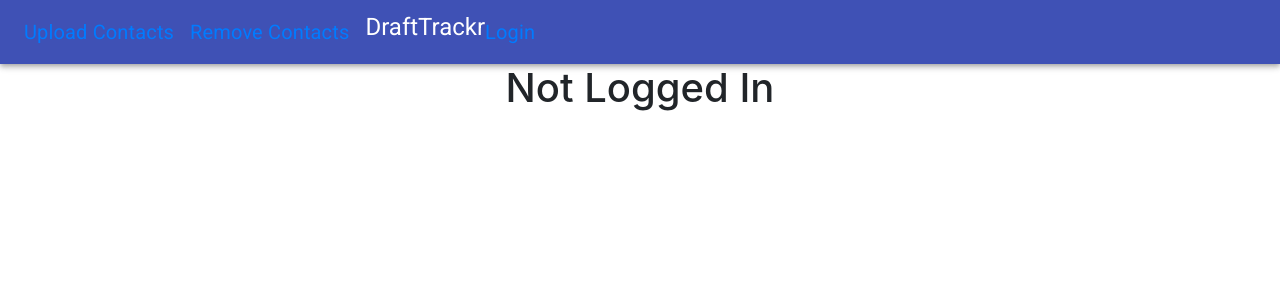
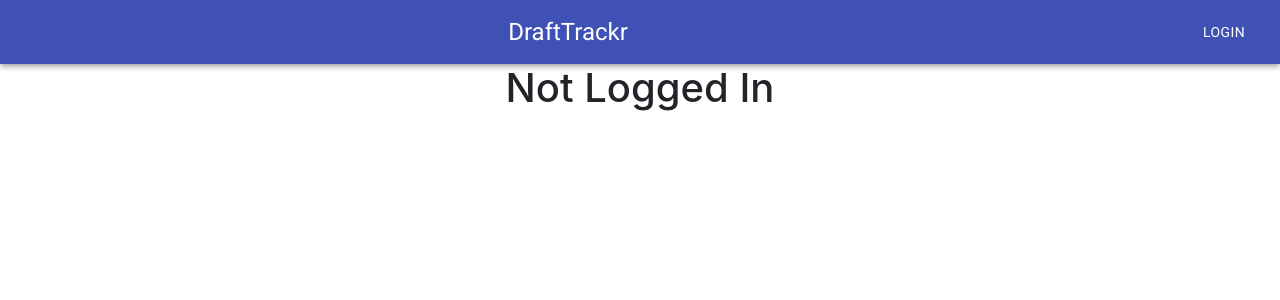
Before and after one commit to reedmurphy248/draft-trackr-frontend-master, a React (Create React App) app: page /main in a window 1280 px wide. Shown: the top 300 px of the page. Built offline with nearby package versions, Linux system fonts and the light colour scheme.

Commit message:
almost done with navbar

```diff
--- a/src/App.js
+++ b/src/App.js
@@ -1,4 +1,4 @@
-import React from 'react';
+import React, {useState, useEffect} from 'react';
 import './App.css';
 import 'bootstrap/dist/css/bootstrap.min.css';
 import { BrowserRouter as Router, Route } from "react-router-dom";
@@ -16,10 +16,16 @@ import WelcomePage from './components/WelcomePage';
 
 
 function App() {
+  const [currentPage, updatePageLocation] = useState("http://localhost:3000/");
+
+  useEffect(() => {
+    updatePageLocation(window.location.href);
+  })
+
   return (
     <Router>
       <div className="App">
-        <Navbar />
+        <Navbar currentPage = {currentPage} />
         <Route path="/register" component={Register} />
         <Route path="/login" component={Login} />
         <Route path="/main" component={MainPage} />
--- a/src/components/Navbar.jsx
+++ b/src/components/Navbar.jsx
@@ -7,6 +7,8 @@ import Toolbar from '@material-ui/core/Toolbar';
 import Typography from '@material-ui/core/Typography';
 import Button from '@material-ui/core/Button';
 import Grid from '@material-ui/core/Grid';
+import IconButton from '@material-ui/core/IconButton';
+import MenuIcon from '@material-ui/icons/Menu';
 
 import axios from "axios";
 
@@ -16,22 +18,25 @@ const useStyles = makeStyles((theme) => ({
     root: {
         flexGrow: 1,
     },
-    menuButton: {
-      marginRight: theme.spacing(2),
-    },
     title: {
         flexGrow: 1,
+        marginRight: theme.spacing(10),
     },
     container: {
         display: 'flex',
         flexDirection: 'row',
-    }
+    },
+    MenuLinks: {
+        color: 'white'
+    },
 }));
 
-export default function Navbar() {
+export default function Navbar(props) {
     const classes = useStyles();
 
     const [loggedIn, changeStatus] = useState(false);
+
+
 
     useEffect(() => {
         const userInfo = JSON.parse(localStorage.getItem('user'));
@@ -46,14 +51,52 @@ export default function Navbar() {
         }
     })
     function accessAllRoutes() {
+        if (props.currentPage === "http://localhost:3000/main") {
             return (
                 <div>
-                <Link to="/main" className="navbar-brand">Main Page</Link>
-                <Link to="/logout" className="navbar-brand">Logout</Link>
-                <Link to="/upload" className="navbar-brand">Upload Contacts</Link>
-                <Link to="/remove" className="navbar-brand">Remove Contacts</Link>
+                    <Link to="/upload" className="navbar-brand">
+                        <Typography variant="subtitle1" className={classes.MenuLinks}>
+                                Upload
+                        </Typography>
+                    </Link>
+                    <Link to="/remove" className="navbar-brand">
+                        <Typography variant="subtitle1" className={classes.MenuLinks}>
+                                Remove
+                        </Typography>
+                    </Link>
                 </div>
             )
+        } else if (props.currentPage === "http://localhost:3000/remove") {
+            return (
+                <div>
+                    <Link to="/main" className="navbar-brand">
+                        <Typography variant="subtitle1" className={classes.MenuLinks}>
+                                Main
+                        </Typography>
+                    </Link>
+                    <Link to="/upload" className="navbar-brand">
+                        <Typography variant="subtitle1" className={classes.MenuLinks}>
+                                Upload
+                        </Typography>
+                    </Link>
+                </div>
+            )
+        } else if (props.currentPage === "http://localhost:3000/upload") {
+            return (
+                <div>
+                    <Link to="/main" className="navbar-brand">
+                        <Typography variant="subtitle1" className={classes.MenuLinks}>
+                                Main
+                        </Typography>
+                    </Link>
+                    <Link to="/remove" className="navbar-brand">
+                        <Typography variant="subtitle1" className={classes.MenuLinks}>
+                                Remove
+                        </Typography>
+                    </Link>
+                </div>
+            )
+        }
     }
     return (
         // <nav className="navbar navbar-expand-lg navbar-dark bg-dark">
@@ -67,28 +110,13 @@ export default function Navbar() {
         //     </div>
         // </nav>
 
-        <AppBar position="static">
+        <AppBar position="static" className={classes.root}>
             <Toolbar>
-                <Grid container className={classes.container}>
-                    <Grid item >
-                        <Link to="/upload" className="navbar-brand"><Typography variant="h6">
-                            Upload Contacts
-                        </Typography></Link>
-                        <Link to="/remove" className="navbar-brand"><Typography variant="h6">
-                            Remove Contacts
-                        </Typography></Link>
-                    </Grid>
-                    <Grid item >
-                        <Typography variant="h5">
+                {loggedIn ? accessAllRoutes() : null}
+                <Typography variant="h5" className={classes.title}>
                     DraftTrackr
                 </Typography>
-                    </Grid>
-                    <Grid item >
-                        <Link to="/remove" className="navbar-brand"><Typography variant="h6">
-                            Login
-                        </Typography></Link>
-                    </Grid>
-                </Grid>
+                <Button color="inherit">Login</Button>
             </Toolbar>
         </AppBar>
     )
--- a/src/components/Table.jsx
+++ b/src/components/Table.jsx
@@ -12,7 +12,7 @@ import Checkbox from '@material-ui/core/Checkbox';
 
 const StyledTableCell = withStyles(() => ({
   head: {
-    backgroundColor: 'black',
+    backgroundColor: '#3f51b5',
     color: 'white',
   },
   body: {
```
Lines whose indentation alone changed are shown as unchanged.
